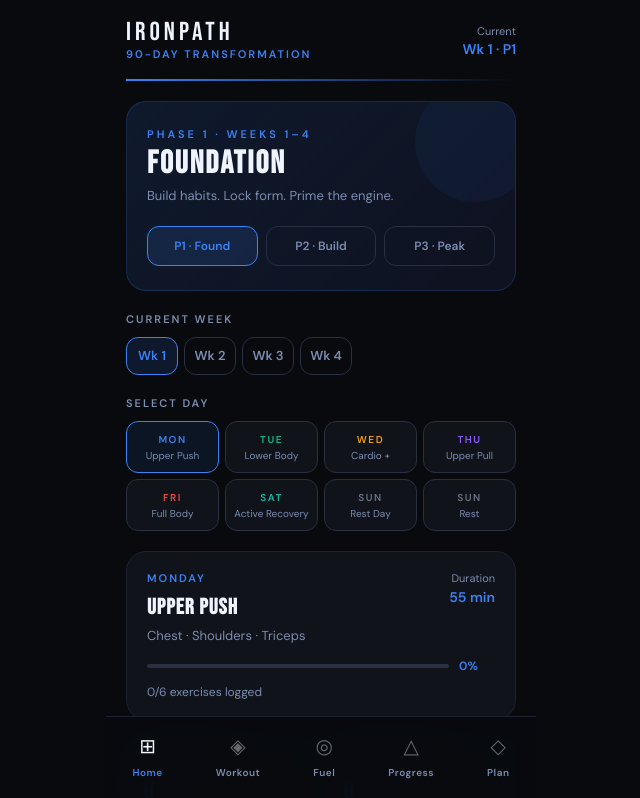
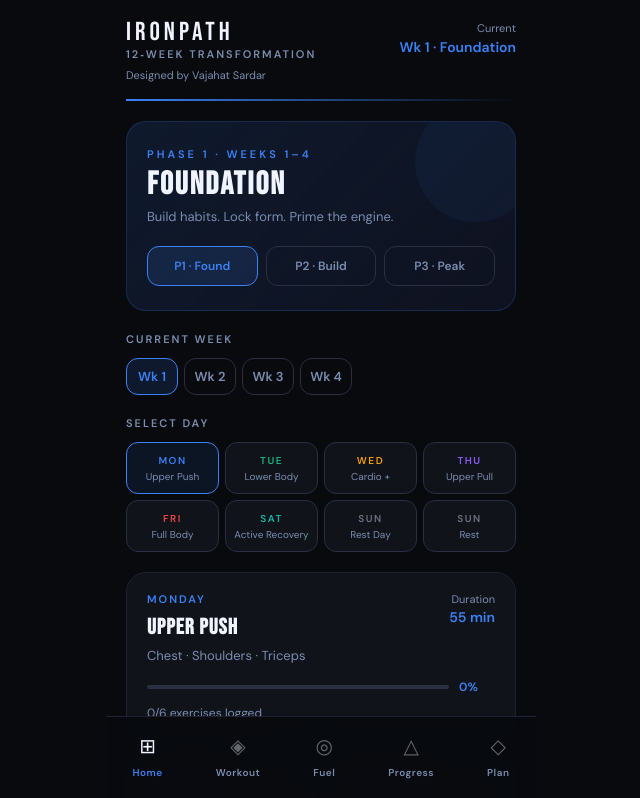
Before and after one commit to vajahat79-lang/transformation-coach, a Next.js app: page / in a window 1280 px wide. Shown: the top 798 px of the page, without its empty margins (319-959 px from the left). Built offline with nearby package versions, Linux system fonts and the light colour scheme.

Commit message:
IronPath v7: Claude enhancements-Nameadd

```diff
--- a/components/TransformationCoachApp.tsx
+++ b/components/TransformationCoachApp.tsx
@@ -789,14 +789,65 @@
       <div style={{ height: 8 }}/>
 
       {/* Header */}
-      <div style={{ padding: '12px 20px 0', display: 'flex', justifyContent: 'space-between', alignItems: 'center', marginBottom: 16 }}>
+<div
+  style={{
+    padding: '12px 20px 0',
+    display: 'flex',
+    justifyContent: 'space-between',
+    alignItems: 'flex-start',
+    marginBottom: 16,
+  }}
+>
   <div>
-          <div style={{ fontSize: 26, fontFamily: "'Bebas Neue', cursive", letterSpacing: 4, color: S.text, lineHeight: 1 }}>IRONPATH</div>
-          <div style={{ fontSize: 11, color: phaseColor, fontWeight: 600, letterSpacing: 2 }}>90-DAY TRANSFORMATION</div>
+    {/* App name */}
+    <div
+      style={{
+        fontSize: 26,
+        fontFamily: "'Bebas Neue', cursive",
+        letterSpacing: 4,
+        color: S.text,
+        lineHeight: 1,
+      }}
+    >
+      IRONPATH
     </div>
+
+    {/* Program name */}
+    <div
+      style={{
+        fontSize: 11,
+        color: S.muted,
+        fontWeight: 600,
+        letterSpacing: 2,
+      }}
+    >
+      12‑WEEK TRANSFORMATION
+    </div>
+
+    {/* Attribution */}
+    <div
+      style={{
+        fontSize: 11,
+        color: S.muted,
+        marginTop: 4,
+      }}
+    >
+      Designed by Vajahat Sardar
+    </div>
+  </div>
+
+  {/* Context */}
   <div style={{ textAlign: 'right' }}>
     <div style={{ fontSize: 11, color: S.muted }}>Current</div>
-          <div style={{ fontSize: 14, fontWeight: 700, color: phaseColor }}>Wk {week} · P{phase}</div>
+    <div
+      style={{
+        fontSize: 14,
+        fontWeight: 700,
+        color: phaseColor,
+      }}
+    >
+      Wk {week} · {PHASES[phase].name}
+    </div>
   </div>
 </div>
 
```
Lines whose indentation alone changed are shown as unchanged.
